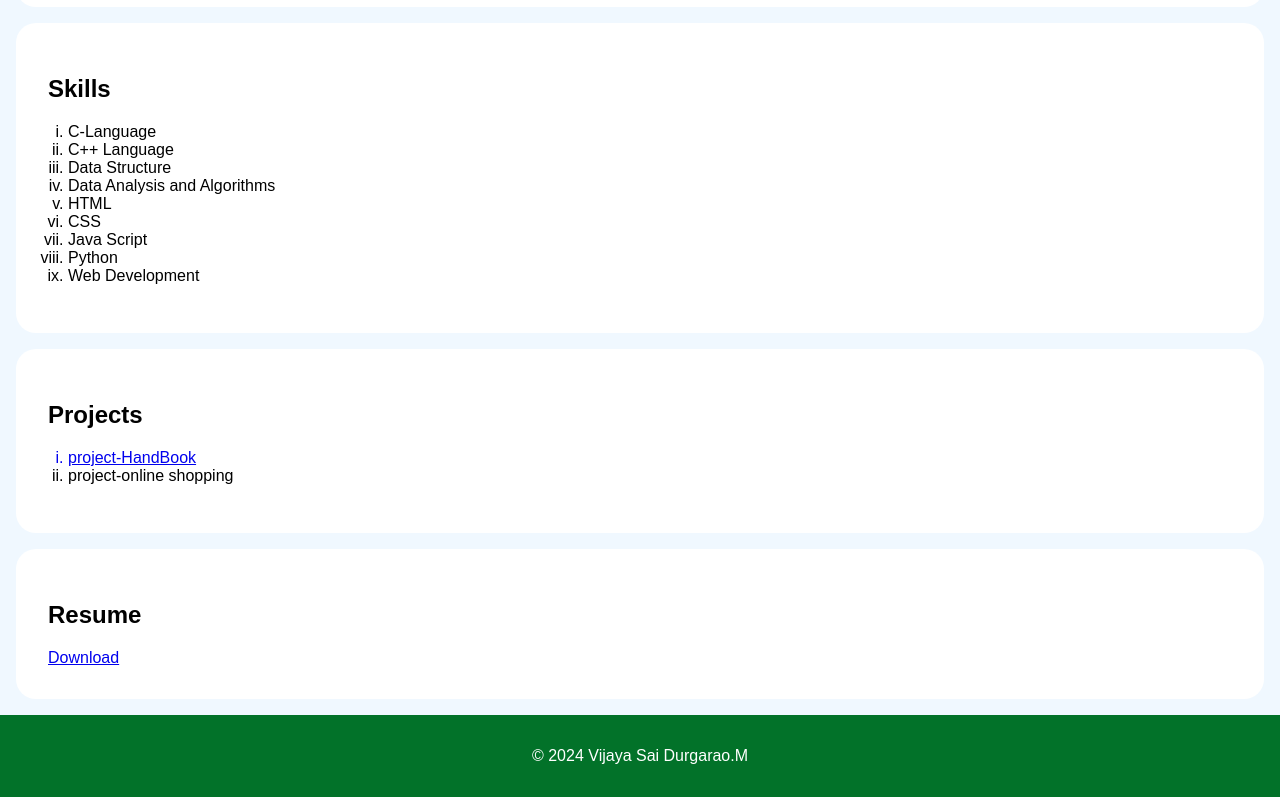
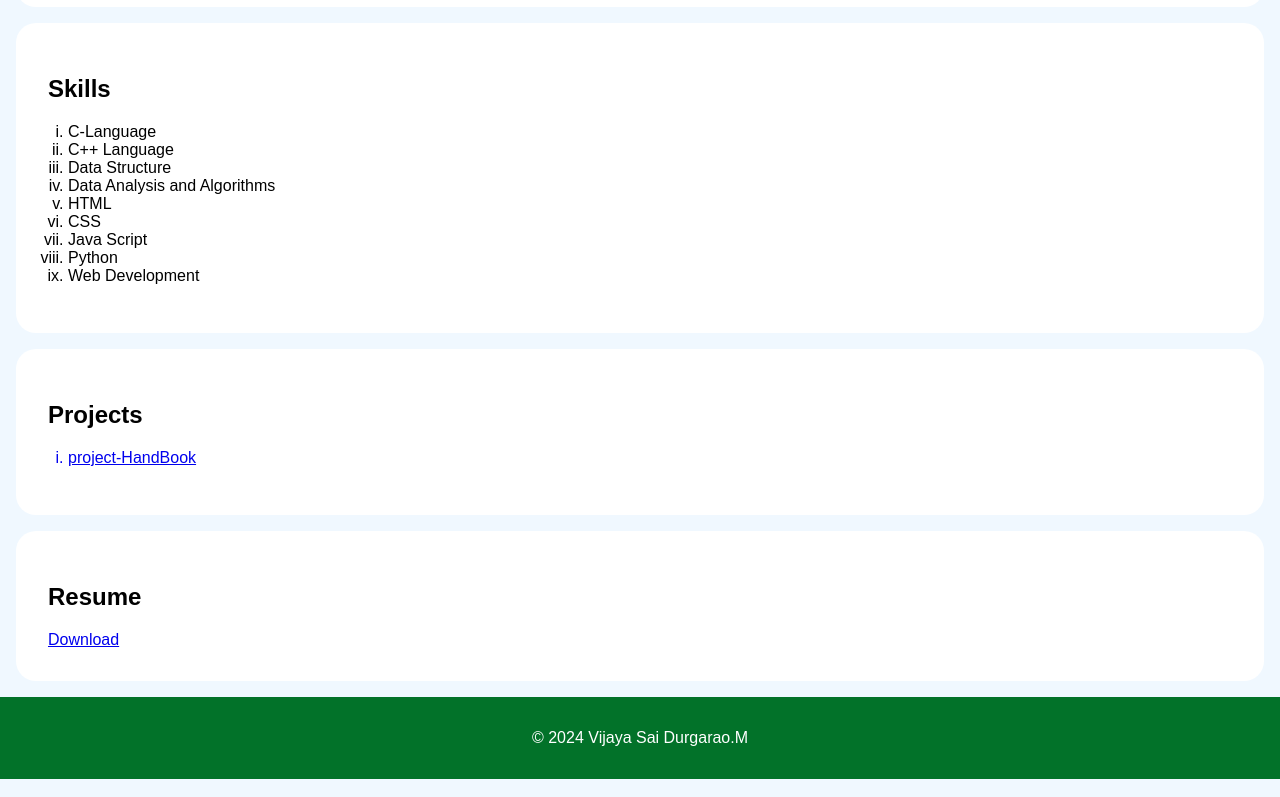
Before and after one commit to vsai36282/Student_Portfolio, a plain HTML site: page index.html in a window 1280 px wide. Shown: the part 957-1754 px from the top of the page. Drawn offline with Linux system fonts and the light colour scheme.

Commit message:
Update index.html

```diff
--- a/index.html
+++ b/index.html
@@ -94,7 +94,6 @@
             <h2>Projects</h2>
             <ul>
                <a href="https://in.docworkspace.com/d/sINKP6-iHAu2ozrQG"><li>project-HandBook</li></a>
-                <li>project-online shopping</li>
 
             </ul>
         </div>
```
